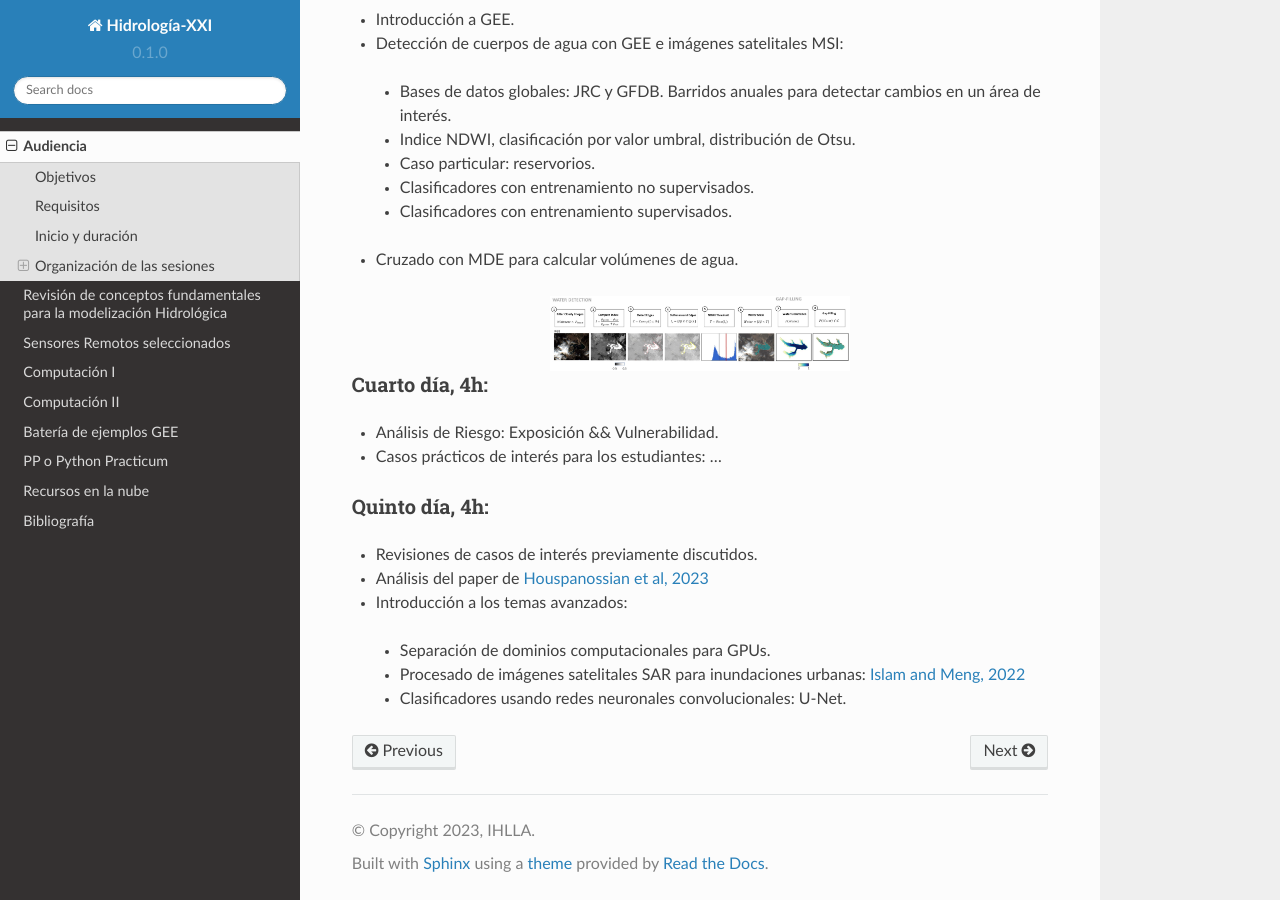
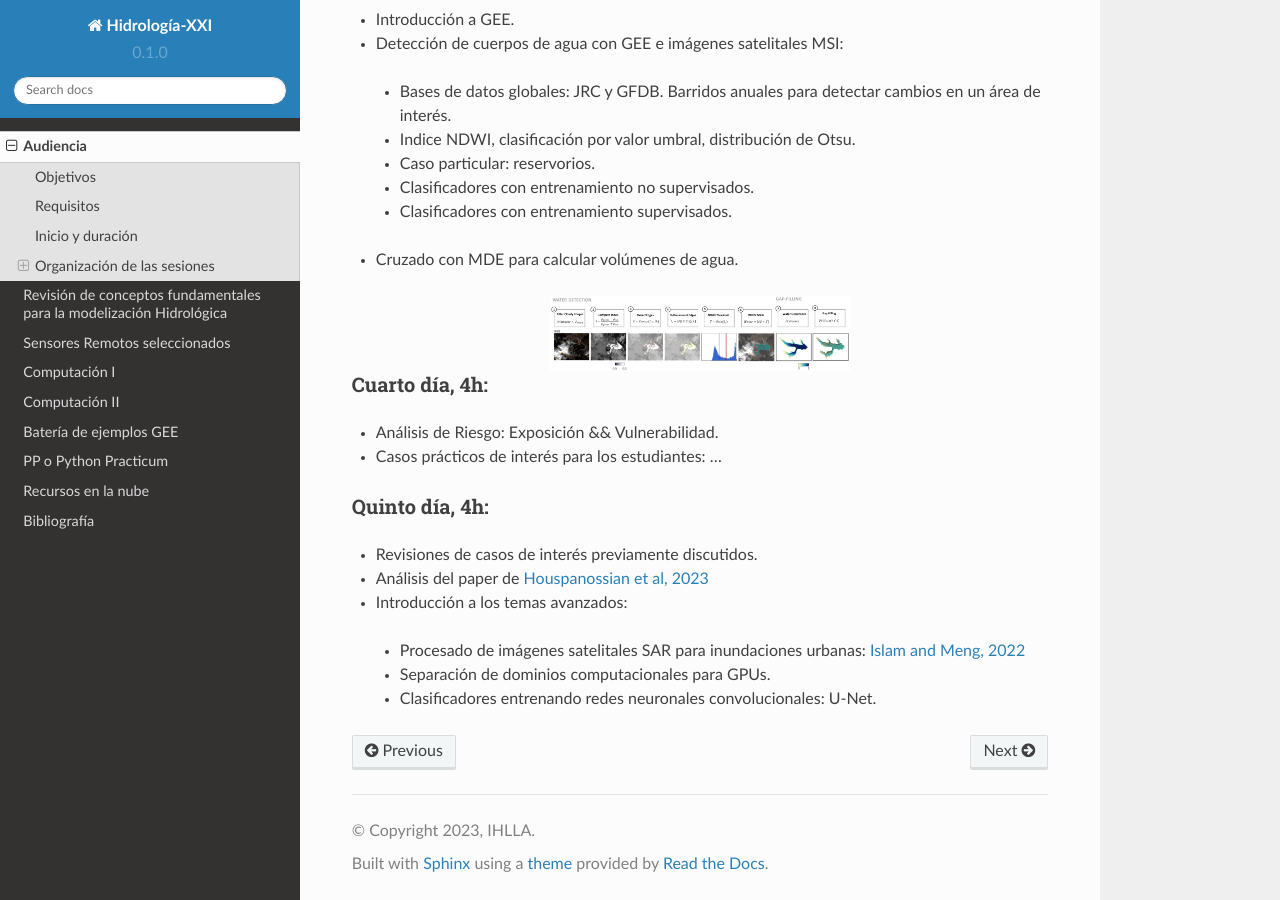
Before and after one commit to ivillamadrid/HidrologiaXXI, a Sphinx documentation site: the page built from docs/source/audiencia.rst, in a window 1280 px wide and 900 px high, scrolled down 1499 px. Built offline with Sphinx 7.4.7 and the Read the Docs theme 2.0.0, drawn with Linux system fonts in a browser that asks for light colours.

Commit message:
Update audiencia.rst

```diff
--- a/docs/source/audiencia.rst
+++ b/docs/source/audiencia.rst
@@ -77,6 +77,7 @@ Quinto día, 4h:
 * Revisiones de casos de interés previamente discutidos.
 * Análisis del paper de `Houspanossian et al, 2023 <https://www.science.org/doi/10.1126/science.add5462>`_
 * Introducción a los temas avanzados:
+
+ * Procesado de imágenes satelitales SAR para inundaciones urbanas: `Islam and Meng, 2022 <https://doi.org/10.1016/j.jag.2022.103002>`_
  * Separación de dominios computacionales para GPUs.
- * Procesado de imágenes satelitales SAR para inundaciones urbanas: `Islam and Meng, 2022 <https://doi.org/10.1016/j.jag.2022.103002>`_
- * Clasificadores usando redes neuronales convolucionales: U-Net.
+ * Clasificadores entrenando redes neuronales convolucionales: U-Net.
```
